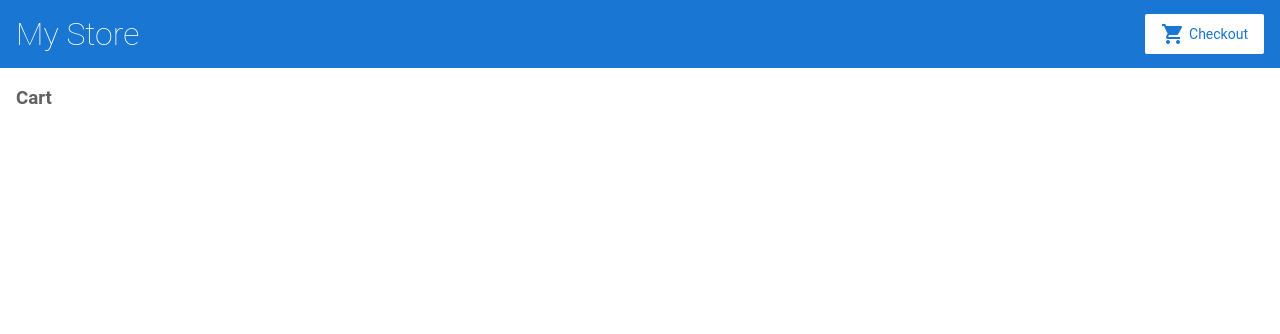
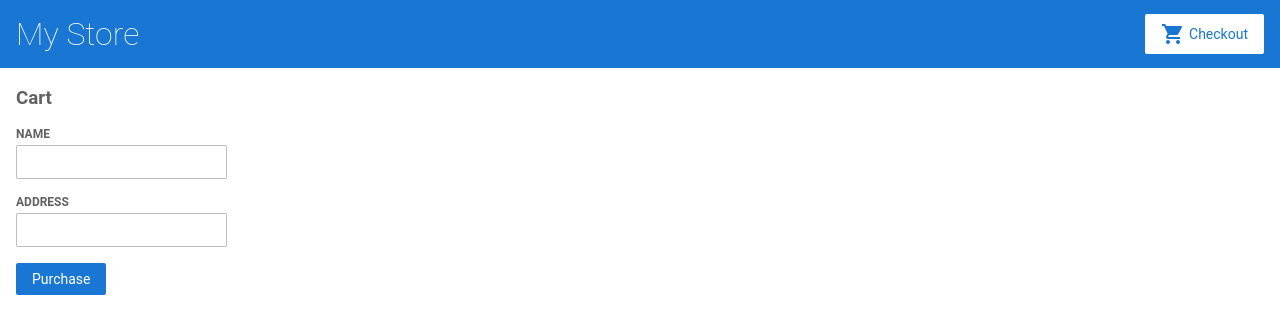
Before and after one commit to hieund98/angular-practice, an Angular app: page /cart in a window 1280 px wide. Shown: the top 334 px of the page. Built offline with nearby package versions, Linux system fonts and the light colour scheme.

Commit message:
3 files modified, 2 added

```diff
--- a/src/app/cart/cart.component.html
+++ b/src/app/cart/cart.component.html
@@ -4,3 +4,16 @@
   <span>{{ item.name }}</span>
   <span>{{ item.price | currency }}</span>
 </div>
+<form [formGroup]="checkoutForm" (ngSubmit)="onSubmit()">
+  <div>
+    <label for="name"> Name </label>
+    <input id="name" type="text" formControlName="name" />
+  </div>
+
+  <div>
+    <label for="address"> Address </label>
+    <input id="address" type="text" formControlName="address" />
+  </div>
+
+  <button class="button" type="submit">Purchase</button>
+</form>
--- a/src/app/cart/cart.component.ts
+++ b/src/app/cart/cart.component.ts
@@ -9,8 +9,21 @@ import { FormBuilder } from '@angular/forms';
 })
 export class CartComponent {
   items = this.cartService.getItems();
+
+  checkoutForm = this.formBuilder.group({
+    name: '',
+    address: '',
+  });
+
   constructor(
     private cartService: CartService,
     private formBuilder: FormBuilder
   ) {}
+
+  onSubmit(): void {
+    // Process checkout data here
+    this.items = this.cartService.clearCart();
+    console.warn('Your order has been submitted', this.checkoutForm.value);
+    this.checkoutForm.reset();
+  }
 }
--- a/src/app/products.ts
+++ b/src/app/products.ts
@@ -3,6 +3,11 @@ export interface Product {
   name: string;
   price: number;
   description: string;
+}
+export interface Order {
+  list: Product[];
+  name: string;
+  address: string;
 }
 
 export const products = [
@@ -10,22 +15,21 @@ export const products = [
     id: 1,
     name: 'Phone XL',
     price: 799,
-    description: 'A large phone with one of the best screens'
+    description: 'A large phone with one of the best screens',
   },
   {
     id: 2,
     name: 'Phone Mini',
     price: 699,
-    description: 'A great phone with one of the best cameras'
+    description: 'A great phone with one of the best cameras',
   },
   {
     id: 3,
     name: 'Phone Standard',
     price: 299,
-    description: ''
-  }
+    description: '',
+  },
 ];
-
 
 /*
 Copyright Google LLC. All Rights Reserved.
```
Also changed, not shown: src/app/order.service.ts (added, +31 -0 lines), 1 other file (tests, documents, lock files or other folders).
